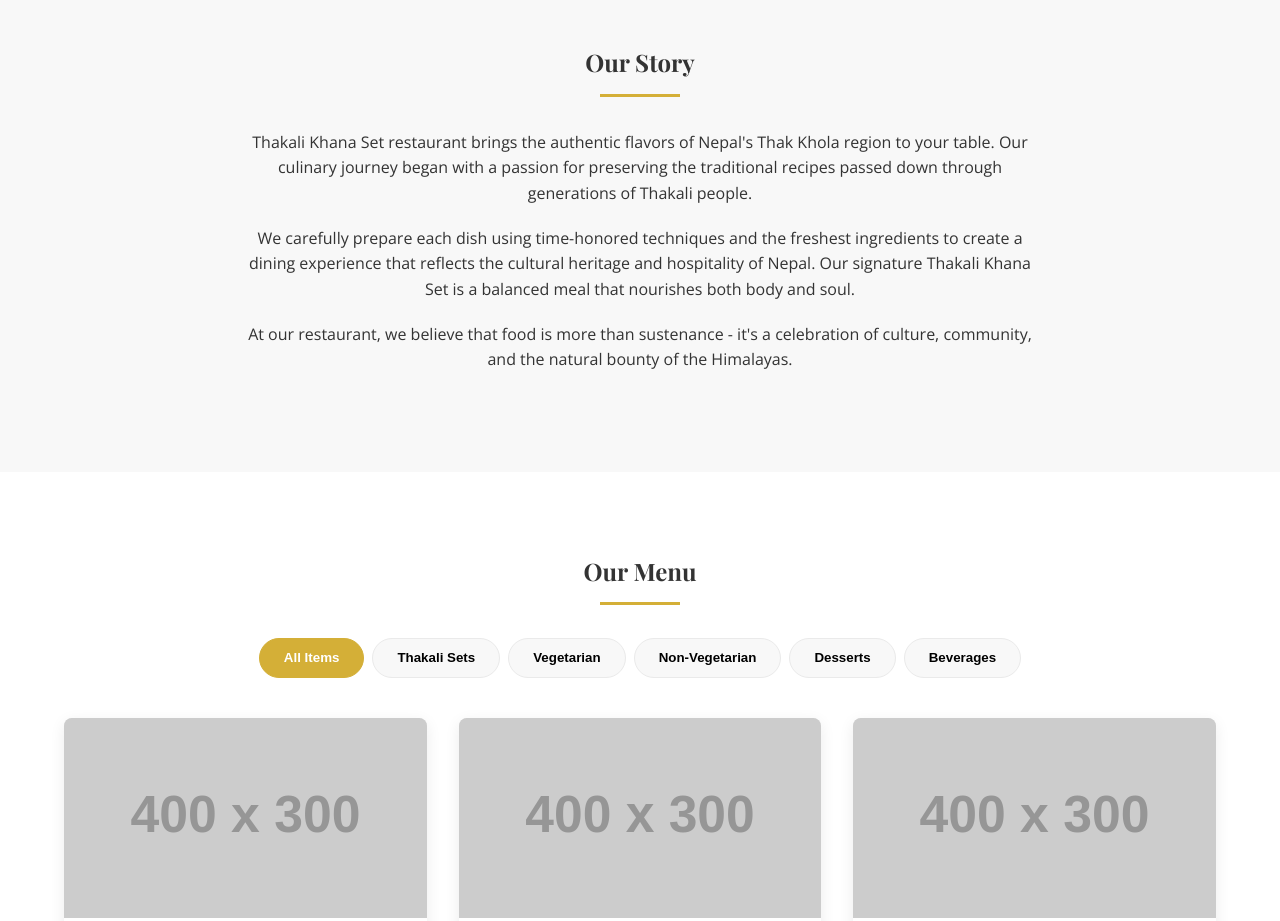
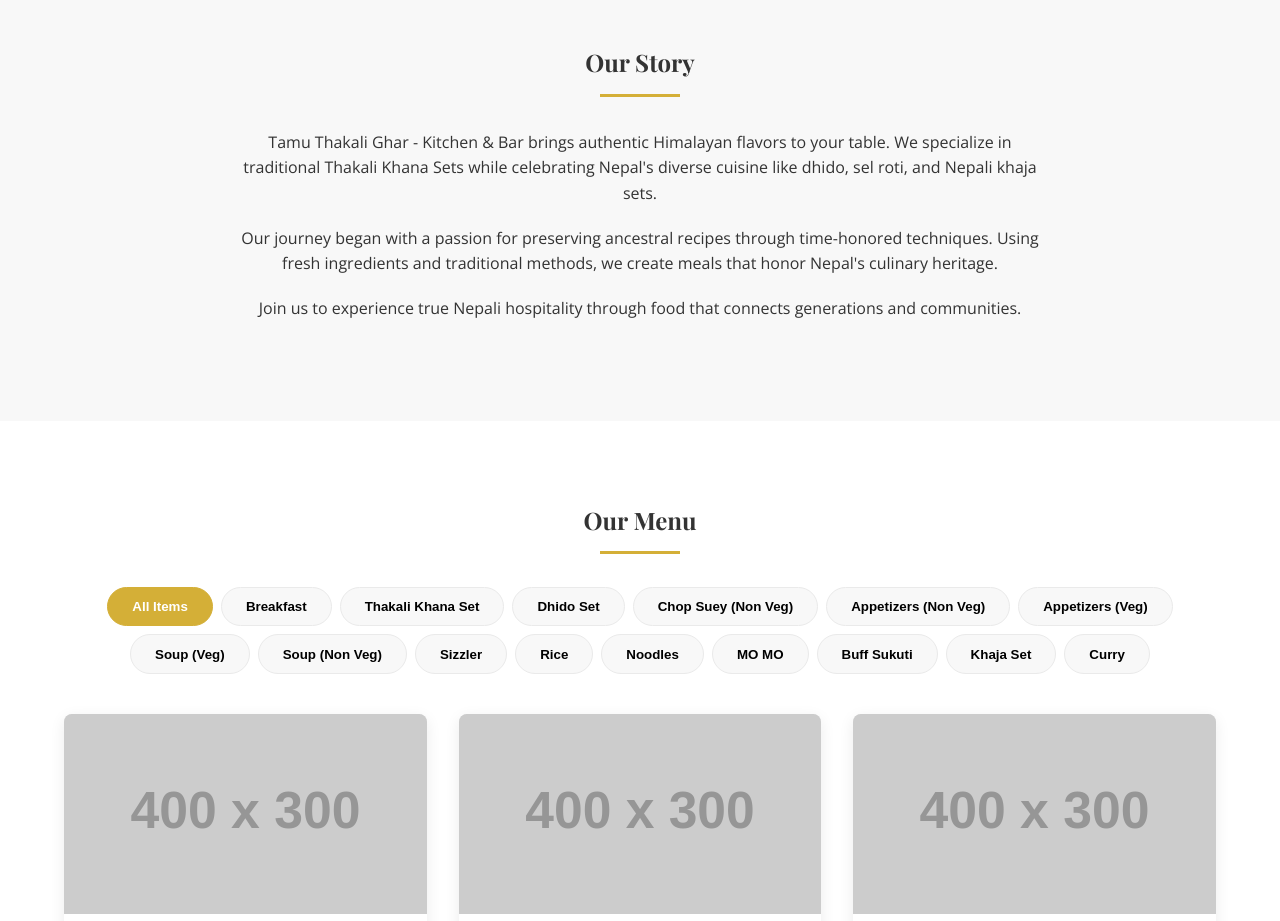
Before and after one commit to saguchay/tamuthakali, a plain HTML site: page index.html in a window 1280 px wide. Shown: the part 840-1761 px from the top of the page. Drawn offline with nearby package versions, Linux system fonts and the light colour scheme; placeholder pictures from the web are drawn by us.

Commit message:
index.html

```diff
--- a/index.html
+++ b/index.html
@@ -12,7 +12,9 @@
     <!-- Header Section -->
     <header>
         <div class="container header-container">
-            <a href="#" class="logo">Thakali<span>Khana</span></a>
+           <a href="#" class="logo">
+            <img src="tamulogo.png" alt="Thakali Khana Logo">
+        </a>
         </div>
     </header>
 
@@ -39,9 +41,9 @@
     <div class="container">
         <h2 class="section-title">Our Story</h2>
         <div class="about-content">
-                <p>Thakali Khana Set restaurant brings the authentic flavors of Nepal's Thak Khola region to your table. Our culinary journey began with a passion for preserving the traditional recipes passed down through generations of Thakali people.</p>
-                <p>We carefully prepare each dish using time-honored techniques and the freshest ingredients to create a dining experience that reflects the cultural heritage and hospitality of Nepal. Our signature Thakali Khana Set is a balanced meal that nourishes both body and soul.</p>
-                <p>At our restaurant, we believe that food is more than sustenance - it's a celebration of culture, community, and the natural bounty of the Himalayas.</p>
+            <p>Tamu Thakali Ghar - Kitchen & Bar brings authentic Himalayan flavors to your table. We specialize in traditional Thakali Khana Sets while celebrating Nepal's diverse cuisine like dhido, sel roti, and Nepali khaja sets.</p>
+            <p>Our journey began with a passion for preserving ancestral recipes through time-honored techniques. Using fresh ingredients and traditional methods, we create meals that honor Nepal's culinary heritage.</p>
+            <p>Join us to experience true Nepali hospitality through food that connects generations and communities.</p>
         </div>
     </div>
 </section>
@@ -52,11 +54,22 @@
             <h2 class="section-title">Our Menu</h2>
             <div class="categories">
                 <button class="category-btn active" data-category="all">All Items</button>
-                <button class="category-btn" data-category="Thakali Set">Thakali Sets</button>
-                <button class="category-btn" data-category="Veg">Vegetarian</button>
-                <button class="category-btn" data-category="Non-Veg">Non-Vegetarian</button>
-                <button class="category-btn" data-category="Desserts">Desserts</button>
-                <button class="category-btn" data-category="Beverages">Beverages</button>
+                <button class="category-btn" data-category="Breakfast">Breakfast</button>
+                <button class="category-btn" data-category="Thakali_Khana_set">Thakali Khana Set</button>
+                <button class="category-btn" data-category="Dhido Set">Dhido Set</button>
+                <button class="category-btn" data-category="Chop Suey (Non Veg)">Chop Suey (Non Veg)</button>
+                <button class="category-btn" data-category="Appetizers (Non Veg)">Appetizers (Non Veg) </button>
+                <button class="category-btn" data-category="Appetizers (Veg)">Appetizers (Veg)</button>
+                <button class="category-btn" data-category="Soup (Veg)">Soup (Veg)</button>
+                <button class="category-btn" data-category="Soup (Non Veg)">Soup (Non Veg)</button>
+                <button class="category-btn" data-category="Sizzler">Sizzler</button>
+                <button class="category-btn" data-category="Rice">Rice</button>
+                <button class="category-btn" data-category="Noodles">Noodles</button>
+                <button class="category-btn" data-category="MO MO">MO MO</button>
+                <button class="category-btn" data-category="Buff Sukuti">Buff Sukuti</button>
+                <button class="category-btn" data-category="Khaja Set">Khaja Set</button>
+                <button class="category-btn" data-category="Curry">Curry</button>
+
             </div>
             <div class="menu-grid" id="menuGrid">
                 <!-- Menu items will be loaded here by JavaScript -->
```
Lines whose indentation alone changed are shown as unchanged.
